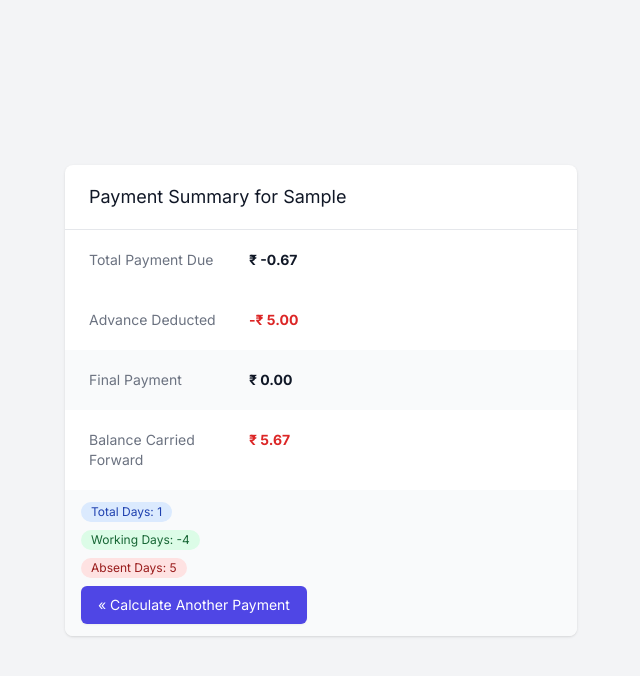
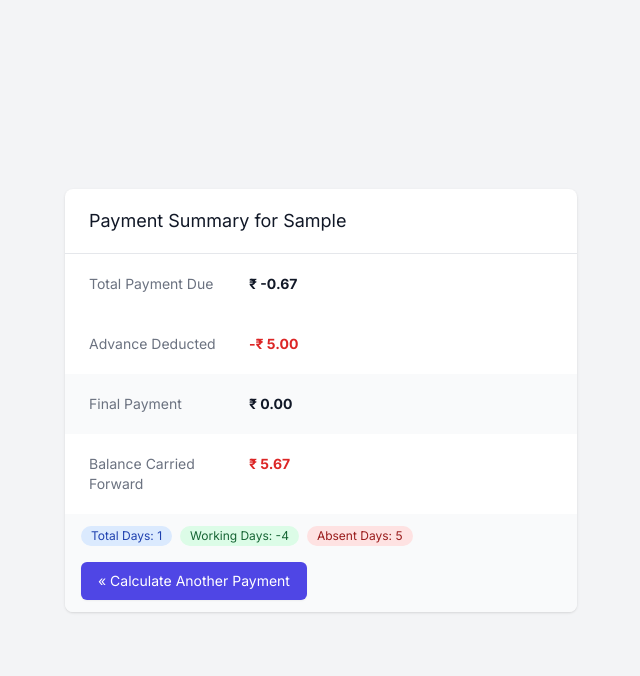
Before and after one commit to KunalRai7/app, a React (Create React App) app: page / in a window 1280 px wide. Both pictures are taken after typing "Sample", "5", "2020-01-15", "2020-01-15", "5", "5" into the empty fields and a click on the button "Calculate Payment". Shown: the top 676 px of the page, without its empty margins (319-959 px from the left). Built offline with nearby package versions, Linux system fonts and the light colour scheme.

Commit message:
Update App.js

```diff
--- a/src/App.js
+++ b/src/App.js
@@ -43,7 +43,8 @@
           )}
         </dl>
       </div>
-      <div className="px-4 py-3 bg-gray-50 flex flex-col items-start space-y-2">
+      <div className="px-4 py-3 bg-gray-50 flex flex-col items-start space-y-4">
+        <div className="flex flex-wrap gap-2">
           <span className="inline-flex items-center px-2.5 py-0.5 rounded-full text-xs font-medium bg-blue-100 text-blue-800">
             Total Days: {totalDays}
           </span>
@@ -55,9 +56,10 @@
               Absent Days: {absentDays}
             </span>
           )}
+        </div>
         <button
           onClick={onReset}
-          className="mt-4 inline-flex justify-center py-2 px-4 border border-transparent shadow-sm text-sm font-medium rounded-md text-white bg-indigo-600 hover:bg-indigo-700 focus:outline-none focus:ring-2 focus:ring-offset-2 focus:ring-indigo-500"
+          className="w-full sm:w-auto inline-flex justify-center py-2 px-4 border border-transparent shadow-sm text-sm font-medium rounded-md text-white bg-indigo-600 hover:bg-indigo-700 focus:outline-none focus:ring-2 focus:ring-offset-2 focus:ring-indigo-500"
         >
           « Calculate Another Payment
         </button>
```
Lines whose indentation alone changed are shown as unchanged.
